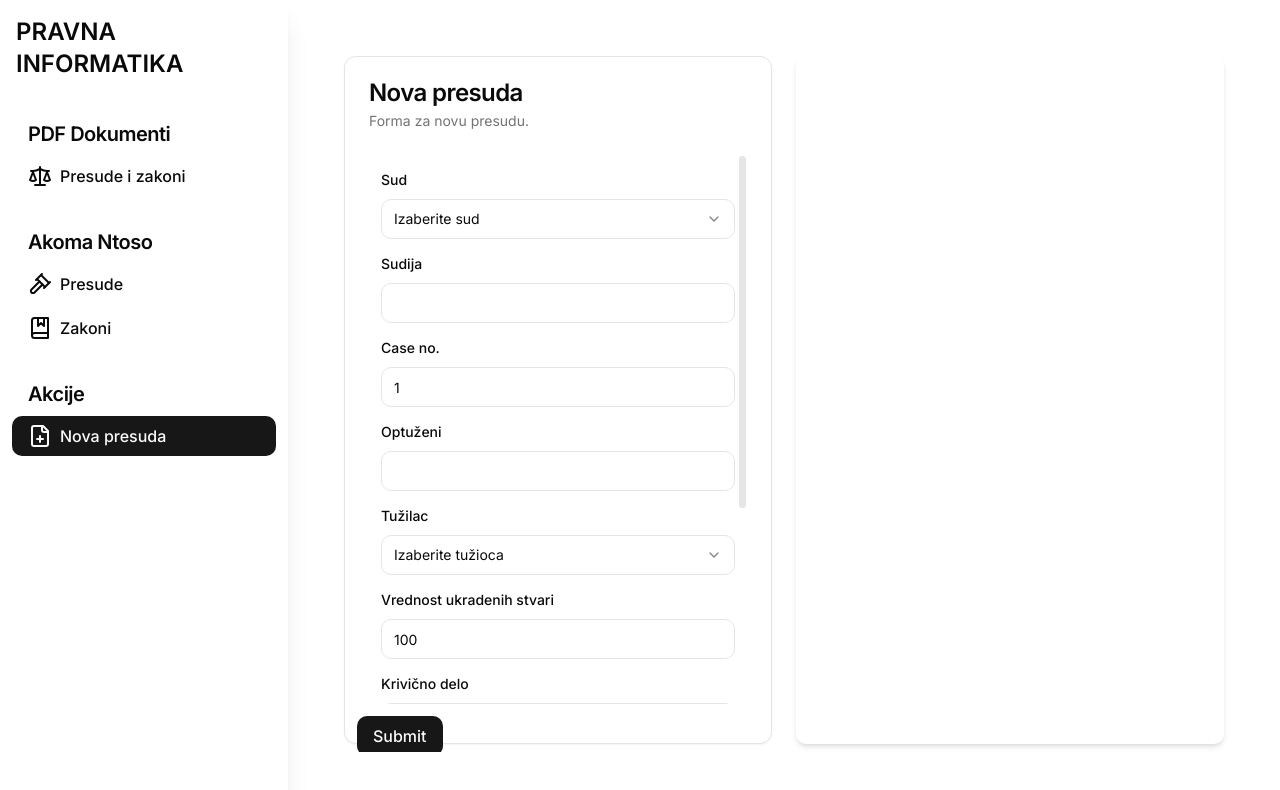
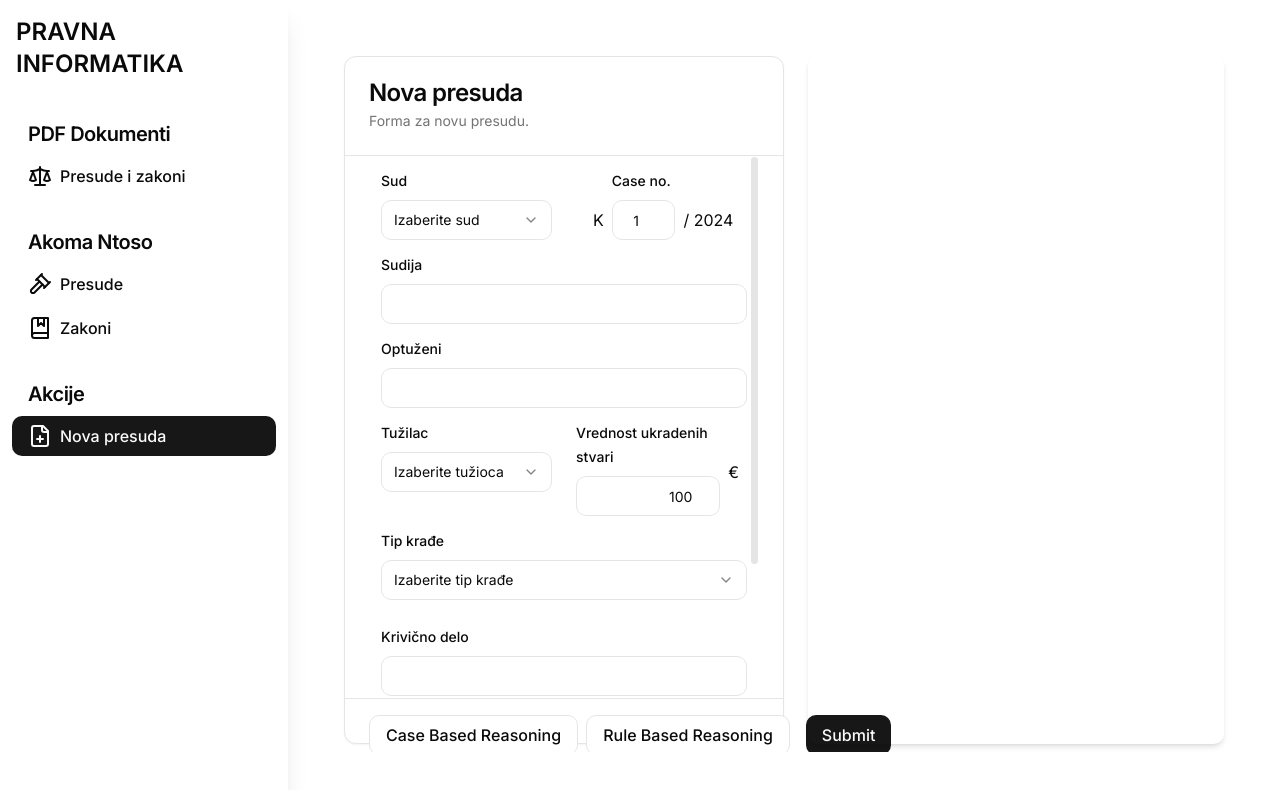
Before and after one commit to anaandjelic/pravna-informatika-projekat, a Next.js app in the folder frontend/: page /nova_presuda in a window 1280 px wide. Shown: the top 790 px of the page. Built offline with nearby package versions, Linux system fonts and the light colour scheme.

Commit message:
Reorganize the look of nova presuda

```diff
--- a/frontend/app/nova_presuda/page.tsx
+++ b/frontend/app/nova_presuda/page.tsx
@@ -8,8 +8,8 @@ import { Button } from "@/components/ui/button";
 import { Card, CardContent, CardDescription, CardFooter, CardHeader, CardTitle } from "@/components/ui/card";
 import { Form, FormControl, FormField, FormItem, FormLabel, FormMessage } from "@/components/ui/form";
 import { Input } from "@/components/ui/input";
+import { ScrollArea } from "@/components/ui/scroll-area";
 import { Select, SelectContent, SelectItem, SelectTrigger, SelectValue } from "@/components/ui/select";
-import { ScrollArea } from "@/components/ui/scroll-area";
 
 const sudovi = [
   "Vrhovni Sud CG",
@@ -92,6 +92,16 @@ export default function NovaPresuda() {
     console.log(values);
   }
 
+  function getCaseBasedReasoning(values: z.infer<typeof formSchema>) {
+    // Get case based reasoning
+    console.log("Case based reasoning", values);
+  }
+
+  function getRuleBasedReasoning(values: z.infer<typeof formSchema>) {
+    // Get rule based reasoning
+    console.log("Rule based reasoning", values);
+  }
+
   return (
     <div className="flex h-full flex-row overflow-hidden space-x-6 p-2">
       <Card className="w-1/2 h-full">
@@ -100,16 +110,17 @@ export default function NovaPresuda() {
             className="w-full h-full"
             onSubmit={form.handleSubmit(onSubmit)}
           >
-            <CardHeader>
+            <CardHeader className="border-b">
               <CardTitle>Nova presuda</CardTitle>
               <CardDescription>Forma za novu presudu.</CardDescription>
             </CardHeader>
-            <CardContent className="pb-0 h-[80%]">
+            <CardContent className="pb-0 h-[79%]">
               <ScrollArea
                 className="h-full"
                 type="always"
               >
                 <div className="w-full h-full space-y-3 p-3">
+                  <div className="w-full grid grid-cols-2 gap-x-6">
                     <FormField
                       control={form.control}
                       name="sud"
@@ -140,6 +151,35 @@ export default function NovaPresuda() {
                         </FormItem>
                       )}
                     />
+                    <div className="grid grid-cols-5 gap-x-2">
+                      <div className=" grid-rows-2">
+                        <div className="h-8" />
+                        <div className="py-2 flex items-center justify-end text-md">K</div>
+                      </div>
+                      <FormField
+                        control={form.control}
+                        name="brojPresude"
+                        render={({ field }) => (
+                          <FormItem className="col-span-2">
+                            <FormLabel>Case no.</FormLabel>
+                            <FormControl>
+                              <Input
+                                className="text-center"
+                                onChange={(e) => form.setValue("brojPresude", parseInt(e.target.value || "0"))}
+                                defaultValue={field.value}
+                                type="number"
+                              />
+                            </FormControl>
+                            <FormMessage />
+                          </FormItem>
+                        )}
+                      />
+                      <div className=" col-span-2 grid-rows-2">
+                        <div className="h-8" />
+                        <div className="py-2 flex items-end text-md ">/ 2024</div>
+                      </div>
+                    </div>
+                  </div>
                   <FormField
                     control={form.control}
                     name="sudija"
@@ -148,23 +188,6 @@ export default function NovaPresuda() {
                         <FormLabel>Sudija</FormLabel>
                         <FormControl>
                           <Input {...field} />
-                        </FormControl>
-                        <FormMessage />
-                      </FormItem>
-                    )}
-                  />
-                  <FormField
-                    control={form.control}
-                    name="brojPresude"
-                    render={({ field }) => (
-                      <FormItem>
-                        <FormLabel>Case no.</FormLabel>
-                        <FormControl>
-                          <Input
-                            onChange={(e) => form.setValue("brojPresude", parseInt(e.target.value))}
-                            defaultValue={field.value}
-                            type="number"
-                          />
                         </FormControl>
                         <FormMessage />
                       </FormItem>
@@ -183,6 +206,7 @@ export default function NovaPresuda() {
                       </FormItem>
                     )}
                   />
+                  <div className="grid grid-cols-2 gap-x-6">
                     <FormField
                       control={form.control}
                       name="tuzilac"
@@ -199,23 +223,27 @@ export default function NovaPresuda() {
                               </SelectTrigger>
                             </FormControl>
                             <SelectContent>
-                            <SelectItem value="osnovni">Osnovni</SelectItem>
-                            <SelectItem value="visi">Viši</SelectItem>
+                              <SelectItem value="osnovni">Osnovni Sud</SelectItem>
+                              <SelectItem value="visi">Viši Sud</SelectItem>
                             </SelectContent>
                           </Select>
                           <FormMessage />
                         </FormItem>
                       )}
                     />
+                    <div className="flex">
                       <FormField
                         control={form.control}
                         name="vrednostUkradenihStvari"
                         render={({ field }) => (
-                      <FormItem>
+                          <FormItem className="flex-grow">
                             <FormLabel>Vrednost ukradenih stvari</FormLabel>
                             <FormControl>
                               <Input
-                            onChange={(e) => form.setValue("brojPresude", parseInt(e.target.value))}
+                                className="text-right"
+                                onChange={(e) =>
+                                  form.setValue("vrednostUkradenihStvari", parseInt(e.target.value || "0"))
+                                }
                                 defaultValue={field.value}
                                 type="number"
                               />
@@ -224,42 +252,12 @@ export default function NovaPresuda() {
                           </FormItem>
                         )}
                       />
-                  <FormField
-                    name="krivicnoDelo"
-                    render={({ field }) => (
-                      <FormItem>
-                        <FormLabel>Krivično delo</FormLabel>
-                        <FormControl>
-                          <Input {...field} />
-                        </FormControl>
-                        <FormMessage />
-                      </FormItem>
-                    )}
-                  />
-                  <FormField
-                    name="clanoviKrivicnihDela"
-                    render={({ field }) => (
-                      <FormItem>
-                        <FormLabel>Članovi krivičnih dela</FormLabel>
-                        <FormControl>
-                          <Input {...field} />
-                        </FormControl>
-                        <FormMessage />
-                      </FormItem>
-                    )}
-                  />
-                  <FormField
-                    name="clanoviOptuzbe"
-                    render={({ field }) => (
-                      <FormItem>
-                        <FormLabel>Članovi optužbe</FormLabel>
-                        <FormControl>
-                          <Input {...field} />
-                        </FormControl>
-                        <FormMessage />
-                      </FormItem>
-                    )}
-                  />
+                      <div className="grid-rows-2">
+                        <div className="h-8" />
+                        <div className="p-2 flex items-center justify-end text-md">€</div>
+                      </div>
+                    </div>
+                  </div>
                   <FormField
                     control={form.control}
                     name="tipKradje"
@@ -286,6 +284,7 @@ export default function NovaPresuda() {
                       </FormItem>
                     )}
                   />
+                  <div className="grid grid-cols-2 gap-x-6">
                     {tipKradje && (
                       <FormField
                         control={form.control}
@@ -356,15 +355,64 @@ export default function NovaPresuda() {
                       />
                     )}
                   </div>
+                  <FormField
+                    name="krivicnoDelo"
+                    render={({ field }) => (
+                      <FormItem>
+                        <FormLabel>Krivično delo</FormLabel>
+                        <FormControl>
+                          <Input {...field} />
+                        </FormControl>
+                        <FormMessage />
+                      </FormItem>
+                    )}
+                  />
+                  <FormField
+                    name="clanoviKrivicnihDela"
+                    render={({ field }) => (
+                      <FormItem>
+                        <FormLabel>Članovi krivičnih dela</FormLabel>
+                        <FormControl>
+                          <Input {...field} />
+                        </FormControl>
+                        <FormMessage />
+                      </FormItem>
+                    )}
+                  />
+                  <FormField
+                    name="clanoviOptuzbe"
+                    render={({ field }) => (
+                      <FormItem>
+                        <FormLabel>Članovi optužbe</FormLabel>
+                        <FormControl>
+                          <Input {...field} />
+                        </FormControl>
+                        <FormMessage />
+                      </FormItem>
+                    )}
+                  />
+                </div>
               </ScrollArea>
             </CardContent>
-            <CardFooter className="p-3 pt-0">
+            <CardFooter className="w-full px-6 py-4 border-t">
+              <div className="w-full flex gap-2">
                 <Button
-                className="mt-3"
-                type="submit"
+                  onClick={form.handleSubmit(getCaseBasedReasoning)}
+                  variant="outline"
+                  type="button"
                 >
-                Submit
+                  Case Based Reasoning
                 </Button>
+                <Button
+                  onClick={form.handleSubmit(getRuleBasedReasoning)}
+                  variant="outline"
+                  type="button"
+                >
+                  Rule Based Reasoning
+                </Button>
+                <div className="flex-grow"></div>
+                <Button type="submit">Submit</Button>
+              </div>
             </CardFooter>
           </form>
         </Form>
```
Lines whose indentation alone changed are shown as unchanged.
